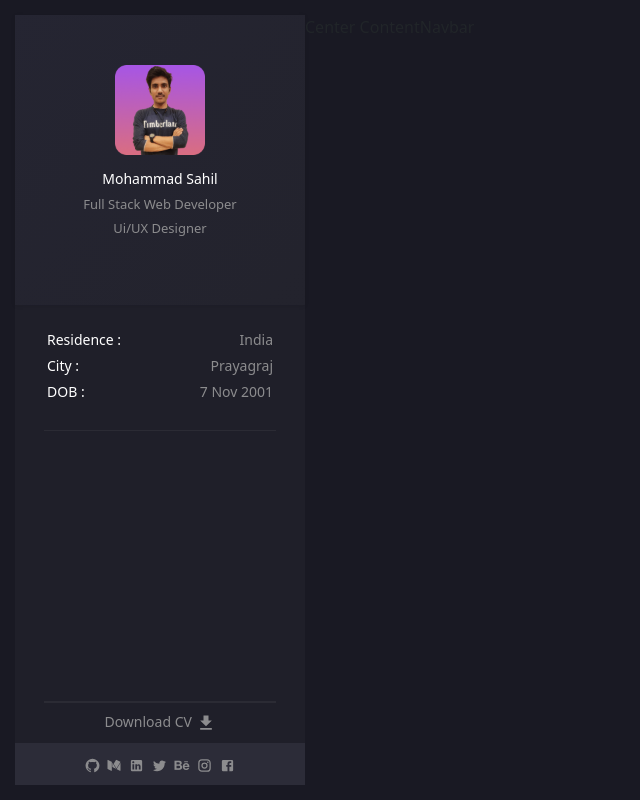
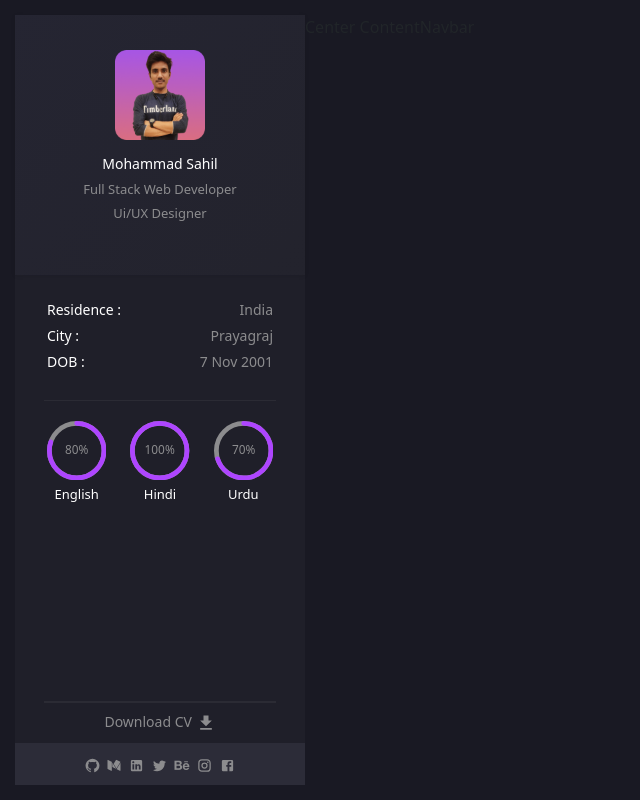
Before and after one commit to fly0305/portfolio-next.js-chakra, a Next.js app: page / in a window 1280 px wide. Shown: the whole page, without its empty margins (0-640 px from the left). Built offline with nearby package versions, Linux system fonts and the light colour scheme.

Commit message:
progressbar added

```diff
--- a/components/Sidebar.tsx
+++ b/components/Sidebar.tsx
@@ -7,9 +7,13 @@ import GitHubIcon from '@mui/icons-material/GitHub';
 import LinkedInIcon from '@mui/icons-material/LinkedIn';
 import TwitterIcon from '@mui/icons-material/Twitter';
 import DownloadIcon from '@mui/icons-material/Download';
-
+import { CircularProgressbar } from 'react-circular-progressbar';
+// import '../node_modules/react-circular-progressbar/dist/styles.css';
 
 const Sidebar = () => {
+    const percentageOne = 80;
+    const percentageTwo = 100;
+    const percentageThree = 70;
   return (
     <div className={styles.sidebar_container}>
         <div className={styles.sidebar_profilecard}>
@@ -23,6 +27,15 @@ const Sidebar = () => {
         <p><span>Residence :</span><span className={styles.sidebar_details_right}>India</span></p>
         <p><span>City :</span><span className={styles.sidebar_details_right}>Prayagraj</span></p>
         <p><span>DOB :</span><span className={styles.sidebar_details_right}>7 Nov 2001</span></p>
+        </div>
+        <div className={styles.sidebar_lang}>
+            <div className={styles.sidebar_lang_progress}>
+            <div className="row">
+            <div className="col-4"><CircularProgressbar value={percentageOne} text={`${percentageOne}%`} /><br/><p>English</p></div>
+            <div className="col-4"><CircularProgressbar value={percentageTwo} text={`${percentageTwo}%`} /><br/><p>Hindi</p></div>
+            <div className="col-4"><CircularProgressbar value={percentageThree} text={`${percentageThree}%`} /><br/><p>Urdu</p></div>
+            </div>
+            </div>
         </div>
         <div className={styles.sidebar_cvdownload}>
             <a href='#' target='_blank' className='text-decoration-none'>Download CV <DownloadIcon style={{fontSize: "20px"}}/></a>
--- a/package.json
+++ b/package.json
@@ -19,6 +19,7 @@
     "material-icons": "^1.10.11",
     "next": "12.1.6",
     "react": "18.1.0",
+    "react-circular-progressbar": "^2.0.4",
     "react-dom": "18.1.0"
   },
   "devDependencies": {
--- a/styles/Layout.module.css
+++ b/styles/Layout.module.css
@@ -3,7 +3,7 @@
     width: 100vw !important;
     background: #191923;
   }
-  .layout_container .layout_margin{
+  .layout_margin{
     padding: 15px;
     background: #191923;
   }
--- a/styles/Sidebar.module.css
+++ b/styles/Sidebar.module.css
@@ -6,7 +6,7 @@
 }
 .sidebar_container .sidebar_profilecard{
     width: 100%;
-    height: 290px;
+    height: 260px;
     display: flex;
     justify-content: center;
     align-items: center;
@@ -107,3 +107,18 @@
     width: 80%;
     background-color: #2B2B34;
 }
+.sidebar_lang_progress{
+    padding: 20px 32px;
+    color: white;
+    font-size: 13px;
+    text-align: center;
+}
+.sidebar_lang p{
+    padding-top: 5px;
+}
+.sidebar_lang .sidebar_lang_progress{
+    width: 100%;
+    /* background-color: red; */
+    height: 100px !important;
+    position: absolute;
+}
--- a/styles/globals.css
+++ b/styles/globals.css
@@ -14,3 +14,72 @@ a {
 * {
   box-sizing: border-box;
 }
+
+/* react progress bar0 */
+
+/*
+ * react-circular-progressbar styles
+ * All of the styles in this file are configurable!
+ */
+
+ .CircularProgressbar {
+  /*
+   * This fixes an issue where the CircularProgressbar svg has
+   * 0 width inside a "display: flex" container, and thus not visible.
+   */
+  width: 100%;
+  /*
+   * This fixes a centering issue with CircularProgressbarWithChildren:
+   * https://github.com/kevinsqi/react-circular-progressbar/issues/94
+   */
+  vertical-align: middle;
+}
+
+.CircularProgressbar .CircularProgressbar-path {
+  stroke: #ae45ff;
+  stroke-linecap: round;
+  -webkit-transition: stroke-dashoffset 0.5s ease 0s;
+  transition: stroke-dashoffset 0.5s ease 0s;
+}
+
+.CircularProgressbar .CircularProgressbar-trail {
+  stroke: #8C8C8E;
+  /* Used when trail is not full diameter, i.e. when props.circleRatio is set */
+  stroke-linecap: round;
+}
+
+.CircularProgressbar .CircularProgressbar-text {
+  fill: #8C8C8E;
+  font-size: 20px;
+  dominant-baseline: middle;
+  text-anchor: middle;
+}
+
+.CircularProgressbar .CircularProgressbar-background {
+  fill: #A756E6;
+}
+
+/*
+ * Sample background styles. Use these with e.g.:
+ *
+ *   <CircularProgressbar
+ *     className="CircularProgressbar-inverted"
+ *     background
+ *     percentage={50}
+ *   />
+ */
+.CircularProgressbar.CircularProgressbar-inverted .CircularProgressbar-background {
+  fill: #A756E6;
+}
+
+.CircularProgressbar.CircularProgressbar-inverted .CircularProgressbar-text {
+  fill: #fff;
+}
+
+.CircularProgressbar.CircularProgressbar-inverted .CircularProgressbar-path {
+  stroke: #fff;
+}
+
+.CircularProgressbar.CircularProgressbar-inverted .CircularProgressbar-trail {
+  stroke: transparent;
+}
```
Also changed, not shown: 2 other files (tests, documents, lock files or other folders).
